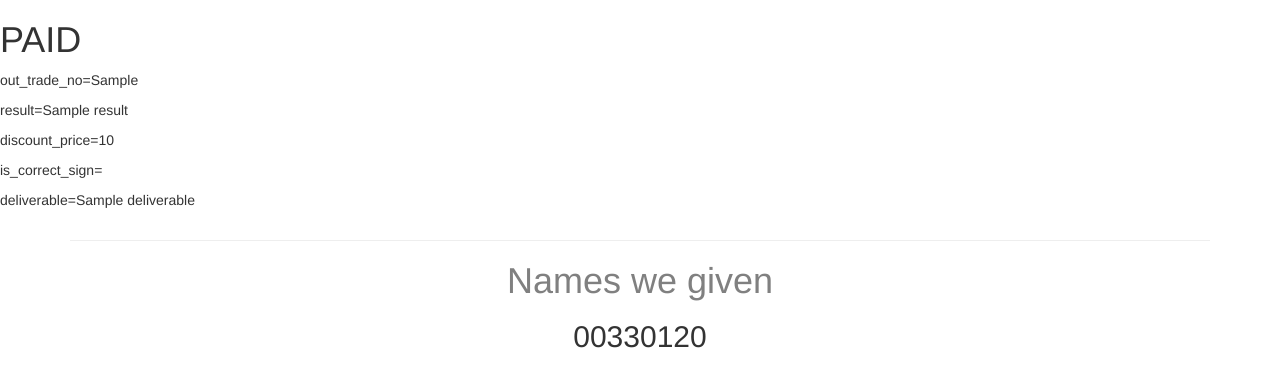
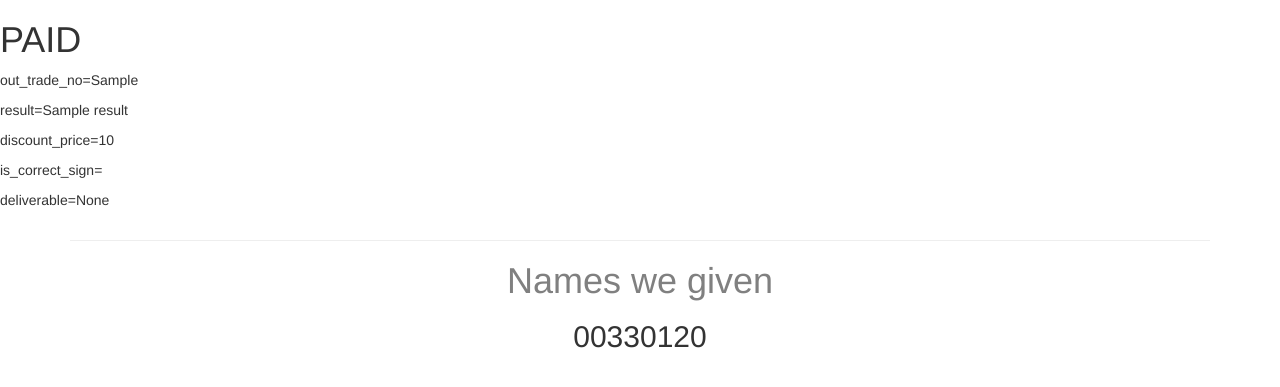
Before and after one commit to mebusw/specialname, a Django app: template specialname/templates/specialname/paid.html in a window 1280 px wide. Shown: the top 387 px of the page. Run offline with Django 3.2, Linux system fonts and the light colour scheme; data comes from the database, SQL or seed files in the repository; tables that the repository leaves empty hold one stand-in row (values such as "Sample post"); the template is opened without the code that fills it: values that come from a table or form of the project are taken from there, most other values are stand-ins (such as "Sample title", 1, 10 or a date in 2020); some libraries are stand-ins or nearby versions.

Commit message:
display order in paid page

```diff
--- a/specialname/templates/specialname/paid.html
+++ b/specialname/templates/specialname/paid.html
@@ -8,5 +8,5 @@
 <p>result={{result}}</p>
 <p>discount_price={{discount_price}}</p>
 <p>is_correct_sign={{is_correct_sign}}</p>
-<p>deliverable={{deliverable}}</p>
+<p>deliverable={{order.deliverable}}</p>
 {% endblock %}
--- a/specialname/views/view_specialname.py
+++ b/specialname/views/view_specialname.py
@@ -88,7 +88,7 @@ def paid_wap(request):
                               {'out_trade_no': params["out_trade_no"], 'result': params['result'],
                                'discount_price': order.discount_price,
                                'is_correct_sign': is_correct_sign,
-                               'deliverable': order.deliverable}, context_instance=RequestContext(request))
+                               'order': order}, context_instance=RequestContext(request))
 
 
 @csrf_exempt
```
